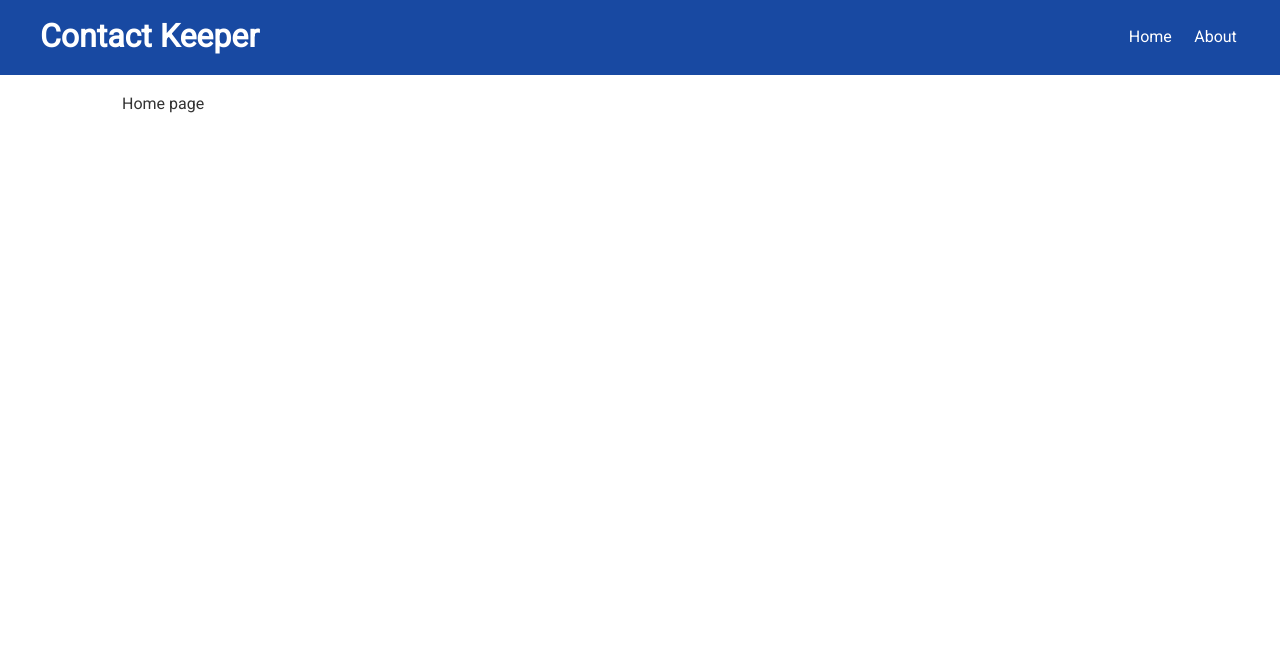
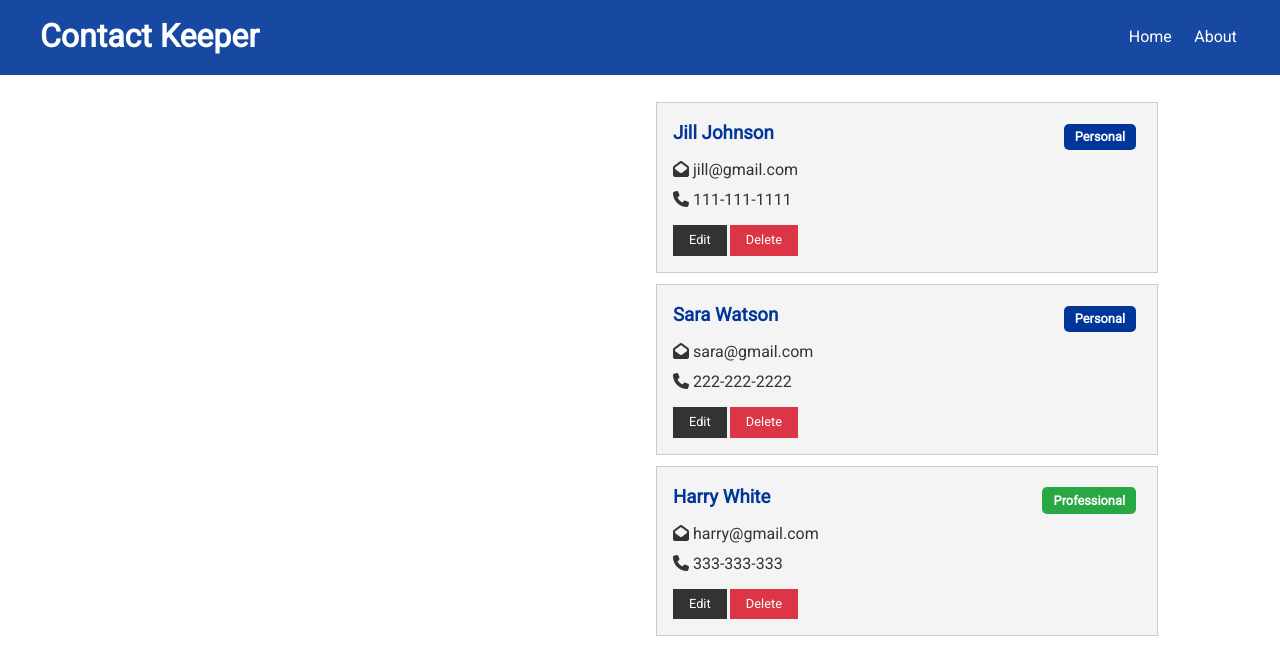
Before and after one commit to ruhankhandakar/contact-keeper, a React (Create React App) app in the folder client/: page / in a window 1280 px wide. Shown: the top 658 px of the page. Built offline with nearby package versions, Linux system fonts and the light colour scheme; some icons are missing.

Commit message:
render contacts

```diff
--- /dev/null
+++ b/client/src/components/contacts/ContactItem.jsx
@@ -0,0 +1,43 @@
+import React from "react";
+import PropTypes from "prop-types";
+
+const ContactItem = ({ contact }) => {
+  const { id, name, email, phone, type } = contact;
+  return (
+    <div className="card bg-light">
+      <h3 className="text-primary text-left">
+        {name}{" "}
+        <span
+          style={{ float: "right" }}
+          className={`badge ${
+            type === "professional" ? "badge-success" : "badge-primary"
+          }`}
+        >
+          {type.charAt(0).toUpperCase() + type.slice(1)}
+        </span>
+      </h3>
+      <ul className="list">
+        {email && (
+          <li>
+            <i className="fas fa-envelope-open"></i> {email}
+          </li>
+        )}
+        {phone && (
+          <li>
+            <i className="fas fa-phone"></i> {phone}
+          </li>
+        )}
+      </ul>
+      <p>
+        <button className="btn btn-dark btn-sm">Edit</button>
+        <button className="btn btn-danger btn-sm">Delete</button>
+      </p>
+    </div>
+  );
+};
+
+ContactItem.propTypes = {
+  contact: PropTypes.object
+};
+
+export default ContactItem;
--- /dev/null
+++ b/client/src/components/contacts/Contacts.jsx
@@ -0,0 +1,17 @@
+import React, { useContext, Fragment } from "react";
+import contactContext from "../../context/contact/contactContext";
+import ContactItem from "./ContactItem";
+
+const Contacts = () => {
+  const ContactContext = useContext(contactContext);
+  const { contacts } = ContactContext;
+  return (
+    <Fragment>
+      {contacts.map(contact => (
+        <ContactItem key={contact.id} contact={contact} />
+      ))}
+    </Fragment>
+  );
+};
+
+export default Contacts;
--- a/client/src/components/pages/Home.jsx
+++ b/client/src/components/pages/Home.jsx
@@ -1,7 +1,15 @@
 import React from "react";
+import Contacts from "../contacts/Contacts";
 
 const Home = () => {
-  return <div>Home page</div>;
+  return (
+    <div className="grid-2">
+      <div>{/* Contact Frorm */}</div>
+      <div>
+        <Contacts />
+      </div>
+    </div>
+  );
 };
 
 export default Home;
```
